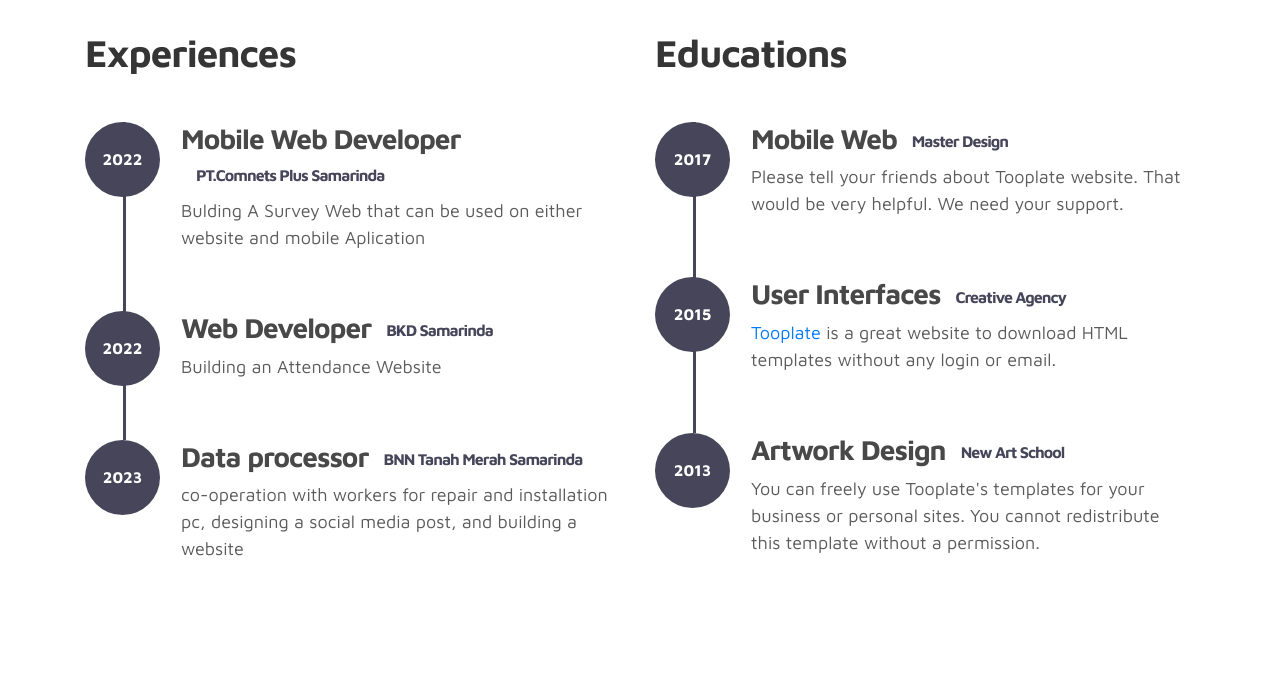
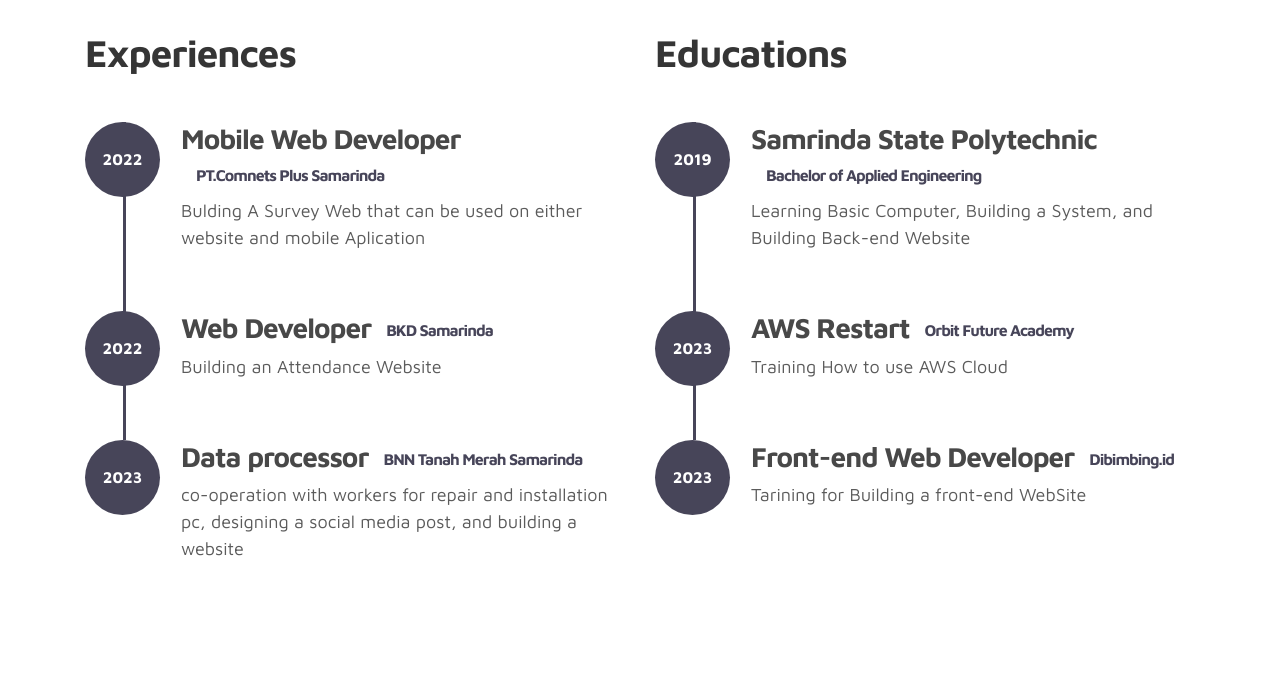
Before and after one commit to RafliPRX/portofolio, a plain HTML site: page index.html in a window 1280 px wide. Shown: the part 860-1534 px from the top of the page. Drawn offline with Linux system fonts and the light colour scheme.

Commit message:
changing Educations

```diff
--- a/index.html
+++ b/index.html
@@ -197,31 +197,33 @@ https://www.tooplate.com/view/2115-marvel
                     <div class="timeline">
                         <div class="timeline-wrapper">
                              <div class="timeline-yr">
-                                  <span>2017</span>
+                                  <span>2019</span>
                              </div>
                              <div class="timeline-info">
-                                  <h3><span>Mobile Web</span><small>Master Design</small></h3>
-                                  <p>Please tell your friends about Tooplate website. That would be very helpful. We need your support.</p>
+                                  <h3><span>Samrinda State Polytechnic</span><small>Bachelor of Applied Engineering</small></h3>
+                                  <p>Learning Basic Computer, Building a System, and Building Back-end Website</p>
                              </div>
                         </div>
 
                         <div class="timeline-wrapper">
                             <div class="timeline-yr">
-                                <span>2015</span>
+                                <span>2023</span>
                             </div>
                             <div class="timeline-info">
-                                <h3><span>User Interfaces</span><small>Creative Agency</small></h3>
-                                <p><a rel="nofollow" href="https://www.facebook.com/tooplate">Tooplate</a> is a great website to download HTML templates without any login or email.</p>
+                                <h3><span>AWS Restart</span><small>Orbit Future Academy</small></h3>
+                                <p>
+                                  <!-- <a rel="nofollow" href="https://www.facebook.com/tooplate">Tooplate</a> -->
+                                   Training How to use AWS Cloud</p>
                             </div>
                         </div>
 
                         <div class="timeline-wrapper">
                             <div class="timeline-yr">
-                                <span>2013</span>
+                                <span>2023</span>
                             </div>
                             <div class="timeline-info">
-                                <h3><span>Artwork Design</span><small>New Art School</small></h3>
-                                <p>You can freely use Tooplate's templates for your business or personal sites. You cannot redistribute this template without a permission.</p>
+                                <h3><span>Front-end Web Developer</span><small>Dibimbing.id</small></h3>
+                                <p>Tarining for Building a front-end WebSite</p>
                             </div>
                         </div>
 
```
